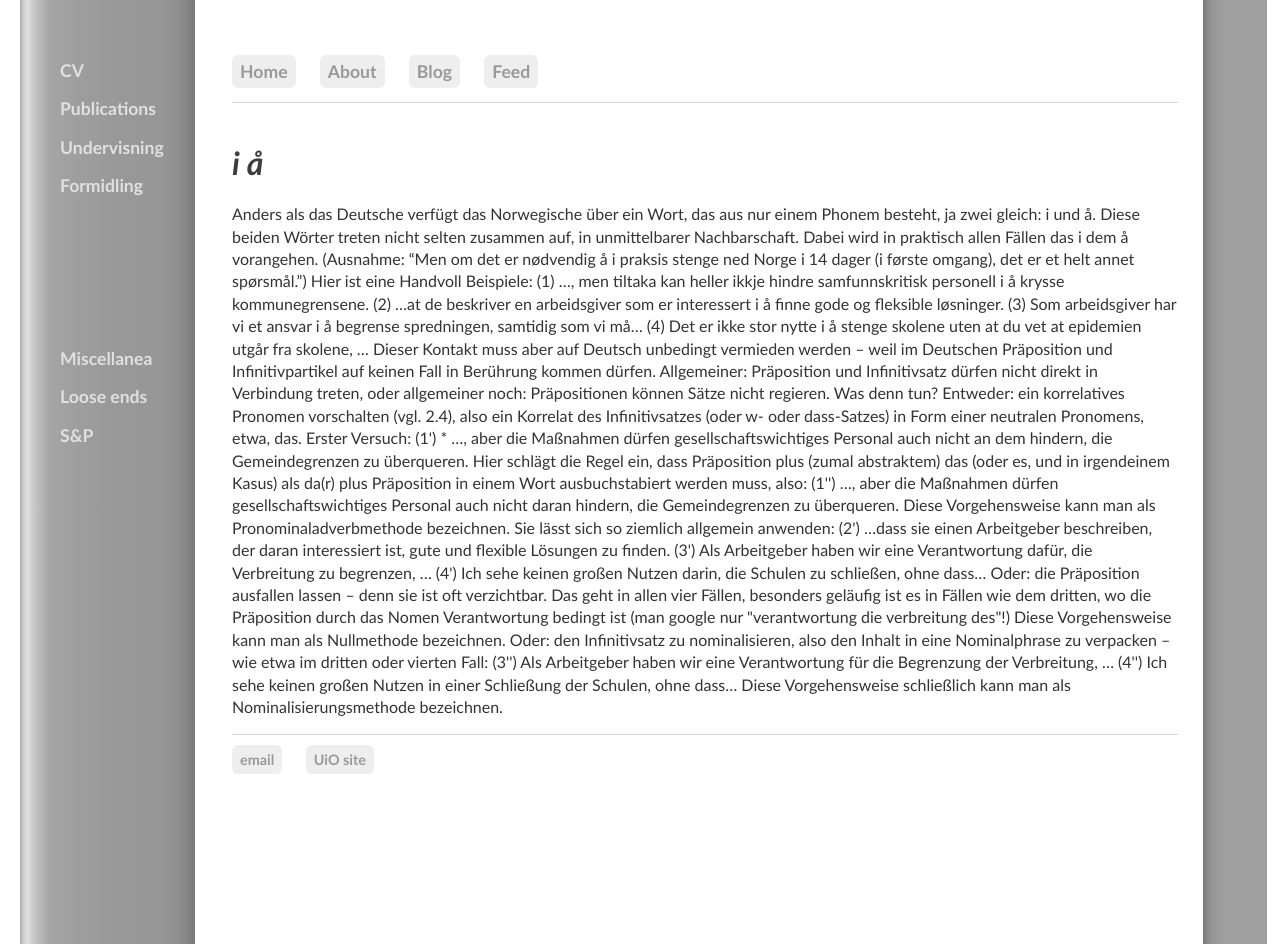
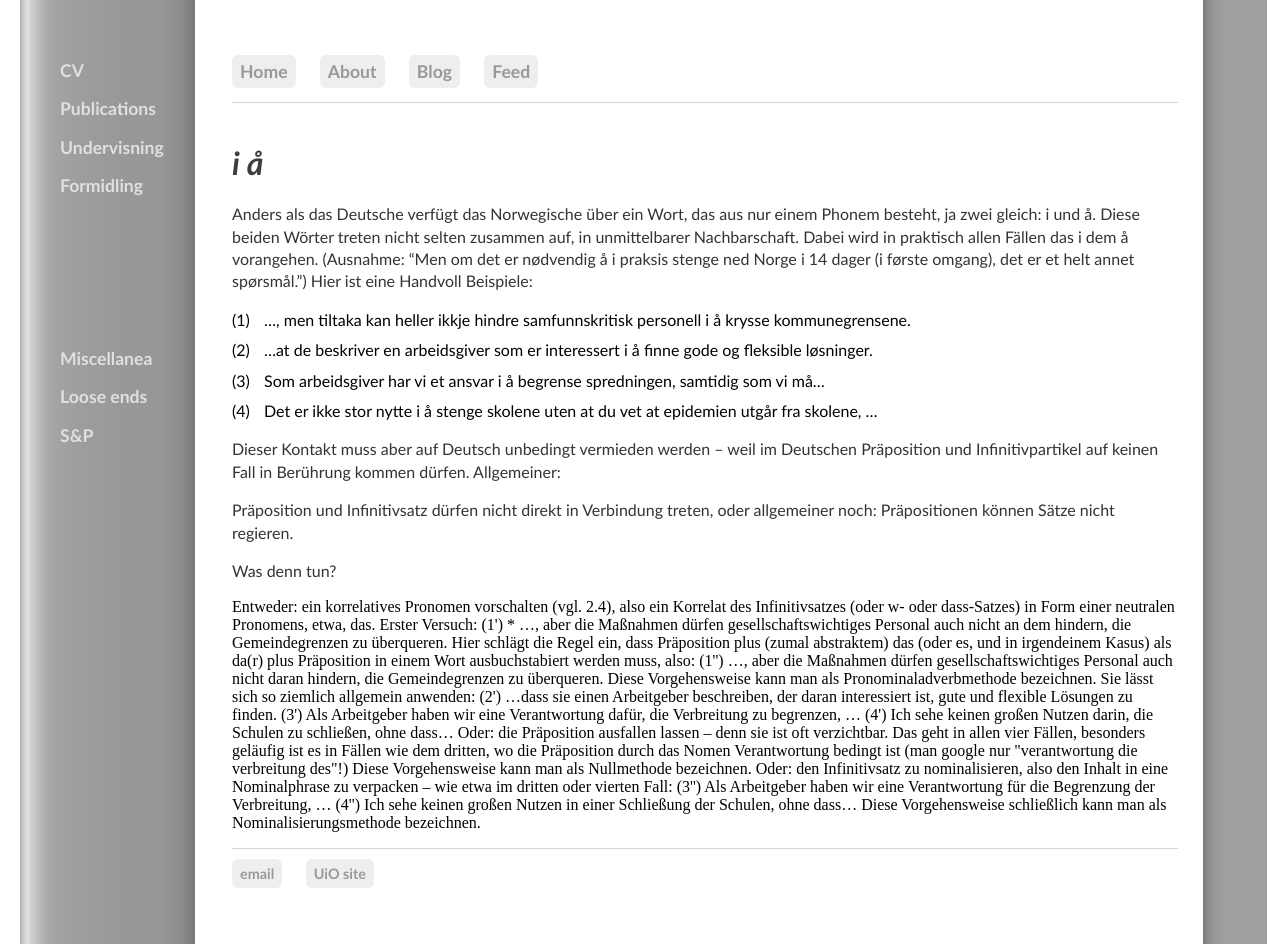
Before and after one commit to kjelljs/kjelljs.github.io, a Jekyll site: the page built from courses/kontrast/iå.html, in a window 1280 px wide and 944 px high. Built offline with Jekyll 4.4.1, drawn with Linux system fonts in a browser that asks for light colours.

Commit message:
Update iå.html

```diff
--- a/courses/kontrast/iå.html
+++ b/courses/kontrast/iå.html
@@ -2,26 +2,45 @@
 layout: post
 title: <i>i å</i>
 ---
+<style>
+  ol {
+  margin-left: 0;
+  padding-left: 0;
+}
+ol li {
+  display: block;
+  margin-bottom: .5em;
+  margin-left: 2em;
+}
+ol li::before {
+  display: inline-block;
+  content: "(" counter(item) ") ";
+  counter-increment: item;
+  width: 2em;
+  margin-left: -2em;
+}
+</style>
+
 <div class="ingress"><p></p></div>
 <p>Anders als das Deutsche verfügt das Norwegische über ein Wort, das aus nur einem Phonem besteht, ja zwei gleich: i und å.
 
 Diese beiden Wörter treten nicht selten zusammen auf, in unmittelbarer Nachbarschaft. Dabei wird in praktisch allen Fällen das i dem å vorangehen. (Ausnahme: “Men om det er nødvendig å i praksis stenge ned Norge i 14 dager (i første omgang), det er et helt annet spørsmål.”)
 
 Hier ist eine Handvoll Beispiele:
+<ol style="counter-reset: item 0">
+<li>…, men tiltaka kan heller ikkje hindre samfunnskritisk personell i å krysse kommunegrensene.
+  </li>
+<li>…at de beskriver en arbeidsgiver som er interessert i å finne gode og fleksible løsninger.
+  </li>
+<li>Som arbeidsgiver har vi et ansvar i å begrense spredningen, samtidig som vi må…
+  </li>
+<li>Det er ikke stor nytte i å stenge skolene uten at du vet at epidemien utgår fra skolene, …
+  </li></ol>
+<p>Dieser Kontakt muss aber auf Deutsch unbedingt vermieden werden – weil im Deutschen Präposition und Infinitivpartikel auf keinen Fall in Berührung kommen dürfen. Allgemeiner:</p>
 
-(1)  …, men tiltaka kan heller ikkje hindre samfunnskritisk personell i å krysse kommunegrensene.
+<p>Präposition und Infinitivsatz dürfen nicht direkt in Verbindung treten, oder allgemeiner noch: Präpositionen können Sätze nicht regieren.</p>
 
-(2)  …at de beskriver en arbeidsgiver som er interessert i å finne gode og fleksible løsninger.
-
-(3)  Som arbeidsgiver har vi et ansvar i å begrense spredningen, samtidig som vi må…
-
-(4)  Det er ikke stor nytte i å stenge skolene uten at du vet at epidemien utgår fra skolene, …
-
-Dieser Kontakt muss aber auf Deutsch unbedingt vermieden werden – weil im Deutschen Präposition und Infinitivpartikel auf keinen Fall in Berührung kommen dürfen. Allgemeiner:
-
-Präposition und Infinitivsatz dürfen nicht direkt in Verbindung treten, oder allgemeiner noch: Präpositionen können Sätze nicht regieren.
-
-Was denn tun?
+<p>Was denn tun?</p>
 
 Entweder: ein korrelatives Pronomen vorschalten (vgl. 2.4), also ein Korrelat des Infinitivsatzes (oder w- oder dass-Satzes) in Form einer neutralen Pronomens, etwa, das. Erster Versuch:
 
```
